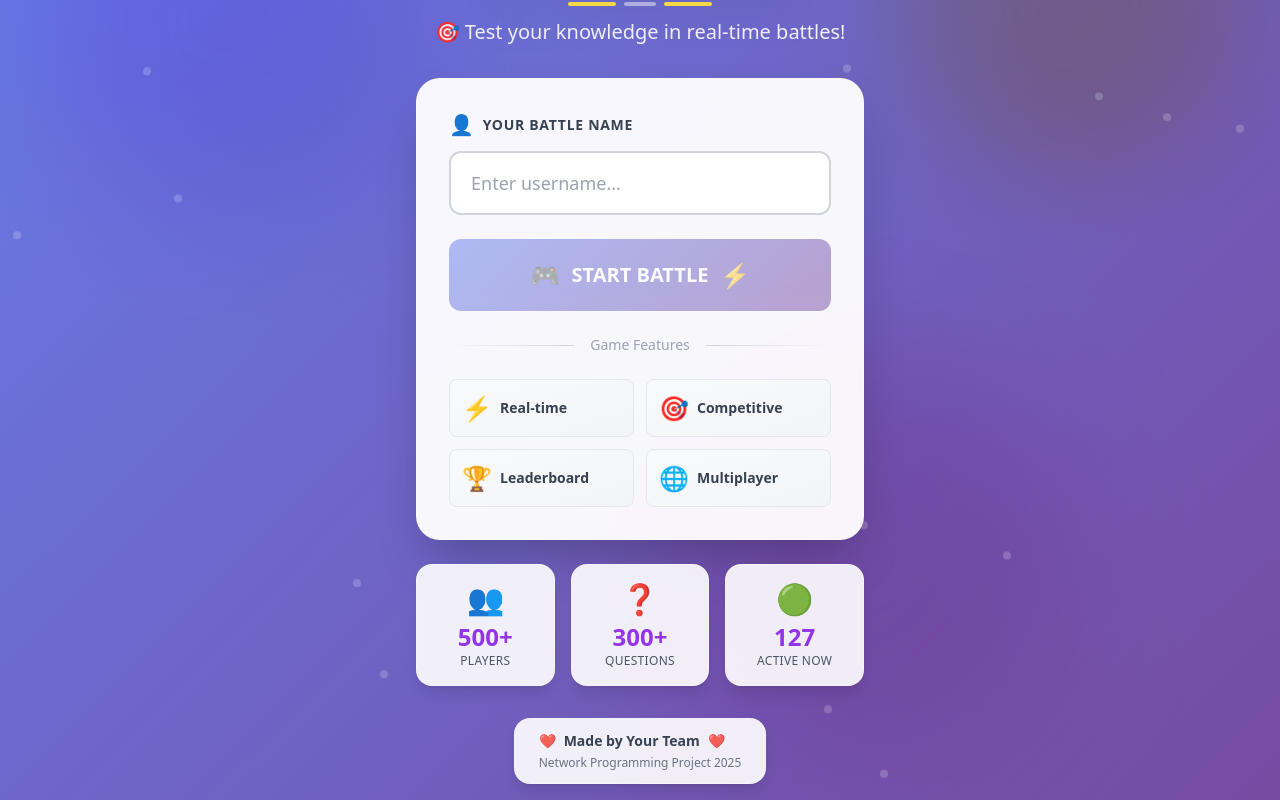
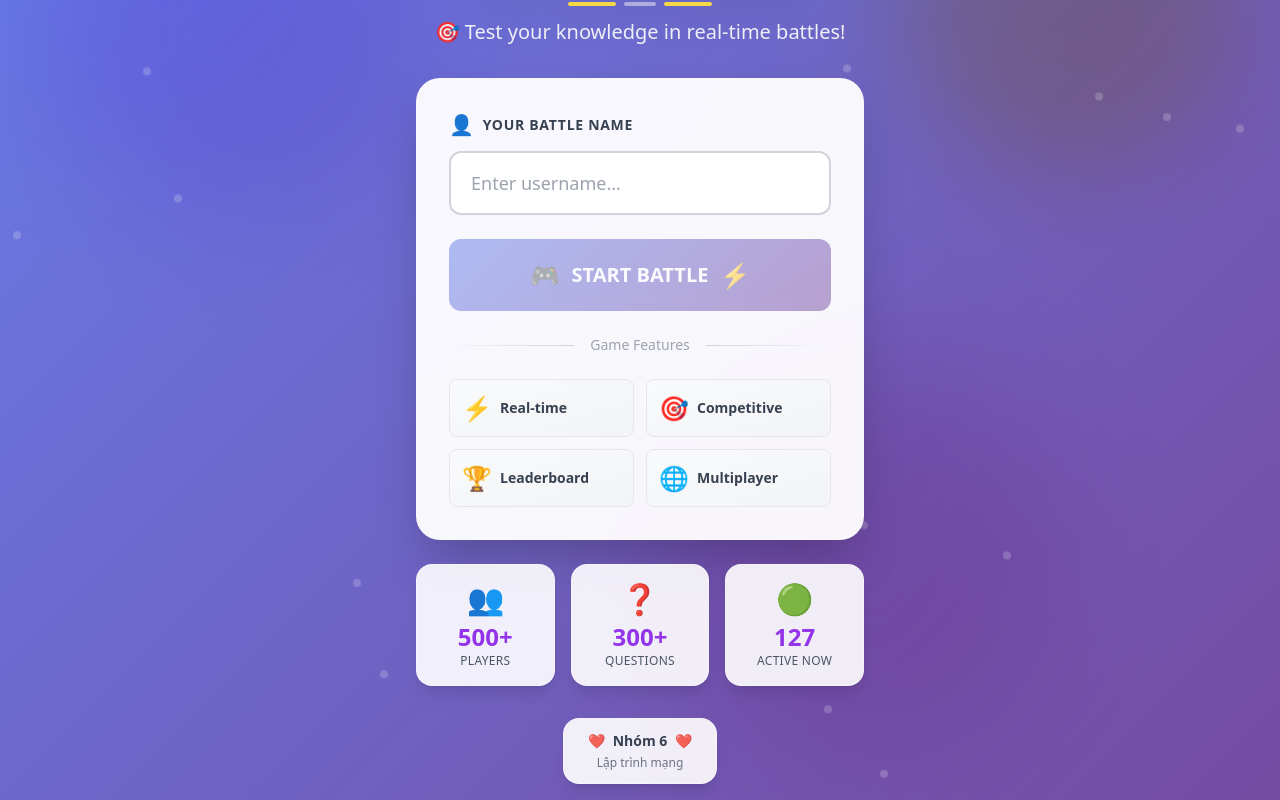
Before and after one commit to tanvuong0609/QuizBattle, a React app in the folder frontend/: page / in a window 1280 px wide. Shown: the part 210-1010 px from the top of the page. Built offline with nearby package versions, Linux system fonts and the light colour scheme; the HTML template or start-up script is replaced by a standard one.

Commit message:
Update LandingPage.jsx

```diff
--- a/frontend/src/pages/LandingPage.jsx
+++ b/frontend/src/pages/LandingPage.jsx
@@ -256,10 +256,10 @@ function LandingPage() {
             <div className="inline-block bg-white/90 backdrop-blur-lg rounded-2xl px-6 py-3 shadow-lg border border-white/30">
               <p className="text-gray-700 font-semibold text-sm flex items-center gap-2">
                 <span className="text-red-500 animate-pulse">❤️</span>
-                Made by Your Team
+                Nhóm 6
                 <span className="text-red-500 animate-pulse">❤️</span>
               </p>
-              <p className="text-gray-500 text-xs mt-1">Network Programming Project 2025</p>
+              <p className="text-gray-500 text-xs mt-1">Lập trình mạng</p>
             </div>
           </div>
         </div>
```
